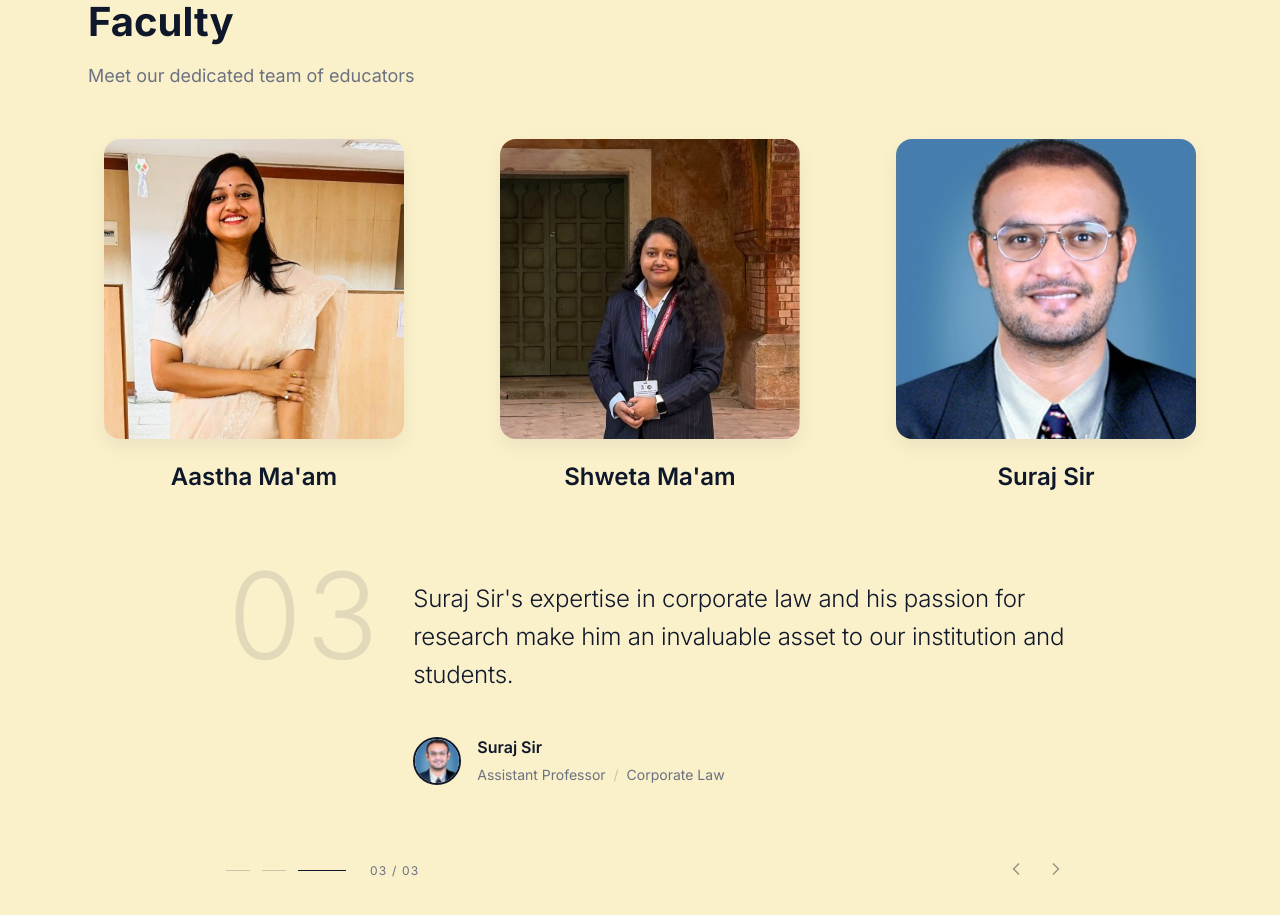
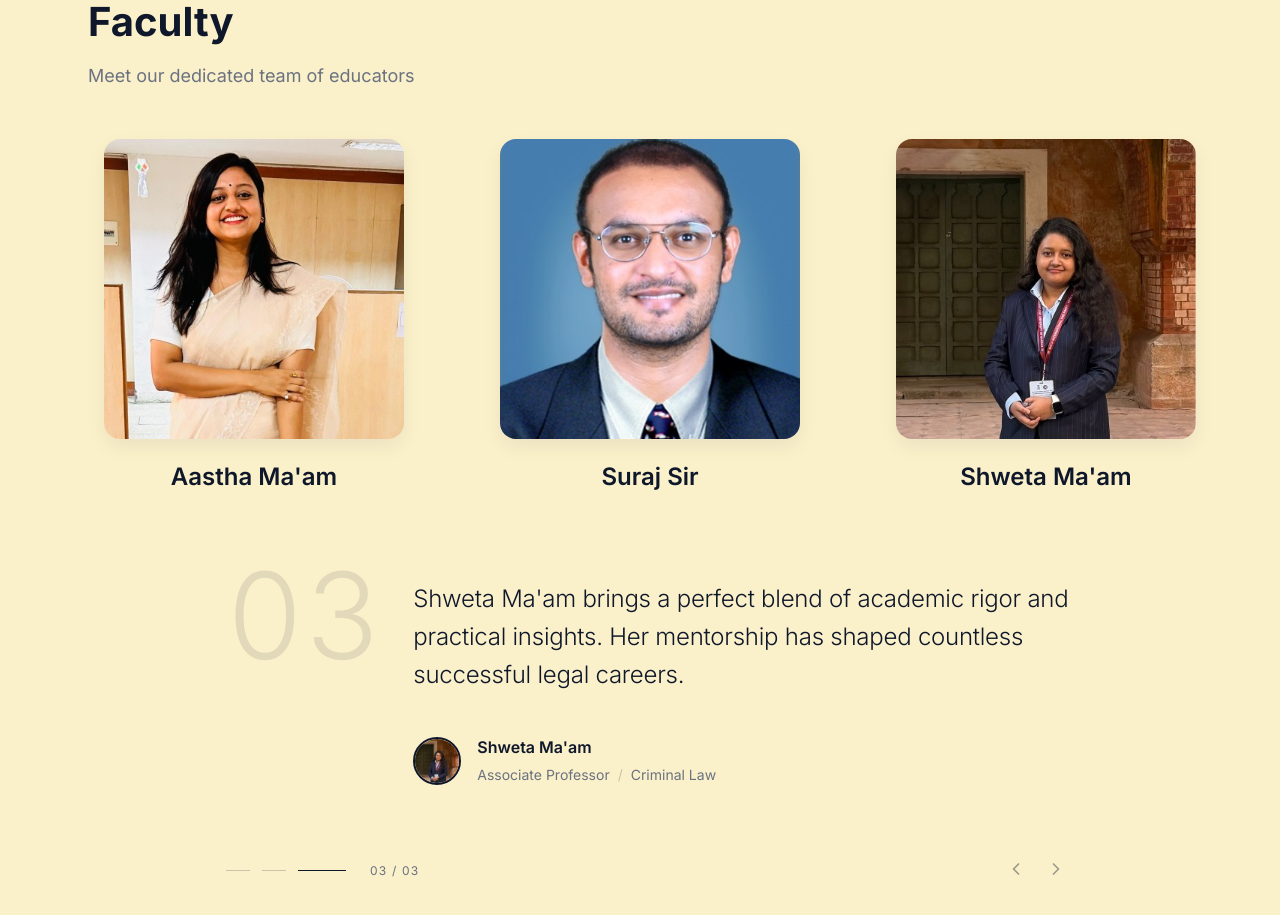
Before and after one commit to JB-uses-git/mnlumumbai, a React (Vite) app: page / in a window 1280 px wide. Shown: the part 2460-3375 px from the top of the page. Built offline with nearby package versions, Linux system fonts and the light colour scheme.

Commit message:
changed positions of faculties

```diff
--- a/src/components/Faculty.jsx
+++ b/src/components/Faculty.jsx
@@ -9,12 +9,12 @@ const Faculty = memo(() => {
       image: '/images/faculty/1728539134550.jpeg'
     },
     {
+      name: 'Suraj Sir',
+      image: '/images/faculty/IMG_8815.JPG'
+    },
+    {
       name: 'Shweta Ma\'am',
       image: '/images/faculty/1740245639117.jpeg'
-    },
-    {
-      name: 'Suraj Sir',
-      image: '/images/faculty/IMG_8815.JPG'
     }
   ]
 
@@ -29,19 +29,19 @@ const Faculty = memo(() => {
     },
     {
       id: 2,
+      quote: "Suraj Sir's expertise in corporate law and his passion for research make him an invaluable asset to our institution and students.",
+      author: "Suraj Sir",
+      role: "Assistant Professor",
+      company: "Corporate Law",
+      image: "/images/faculty/IMG_8815.JPG",
+    },
+    {
+      id: 3,
       quote: "Shweta Ma'am brings a perfect blend of academic rigor and practical insights. Her mentorship has shaped countless successful legal careers.",
       author: "Shweta Ma'am",
       role: "Associate Professor",
       company: "Criminal Law",
       image: "/images/faculty/1740245639117.jpeg",
-    },
-    {
-      id: 3,
-      quote: "Suraj Sir's expertise in corporate law and his passion for research make him an invaluable asset to our institution and students.",
-      author: "Suraj Sir",
-      role: "Assistant Professor",
-      company: "Corporate Law",
-      image: "/images/faculty/IMG_8815.JPG",
     },
   ]
 
```
